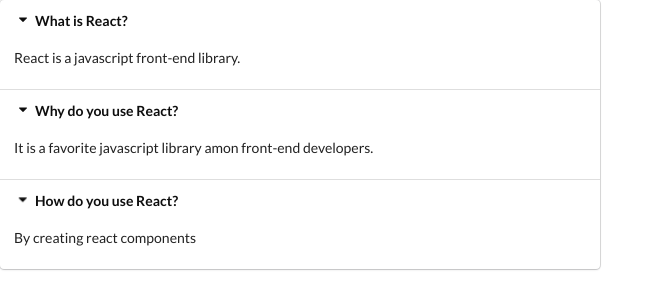
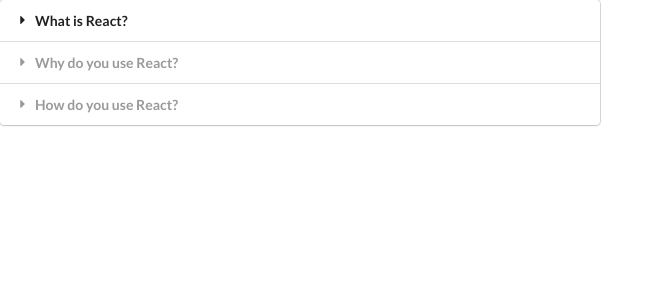
Before and after one commit to raja4net/react-widgets, a React (Create React App) app: page / in a window 1280 px wide. Shown: the top 308 px of the page, without its empty margins (0-664 px from the left). Built offline with nearby package versions, Linux system fonts and the light colour scheme.

Commit message:
Expanding the accordion

```diff
--- a/src/components/Accordion.js
+++ b/src/components/Accordion.js
@@ -1,19 +1,23 @@
-import React from 'react';
+import React, {useState} from 'react';
 
 const Accordion = ({ items }) => {
+    const [activeIndex, setActiveIndex] = useState(null);
+
     const onTitleClicked = (index) => {
-        console.log("Title Clicked", index);
+       setActiveIndex(index);
     }
+
     const renderedItems = items.map((item, index) => {
+        const active = index === activeIndex ? 'active' : '';
         return (
             <React.Fragment key={item.title}>
                 <div
-                    className="title active"
-                    onClick={() =>  onTitleClicked(index)}>
+                    className = {`title ${active}`}
+                    onClick={() =>  onTitleClicked(index)} >
                     <i className="dropdown icon"></i>
                     {item.title}
                 </div>
-                <div className="content active">
+                <div className={`content ${active}`}>
                     <p>{item.content}</p>
                 </div>
             </React.Fragment>
```
Also changed, not shown: 1 other file (tests, documents, lock files or other folders).
